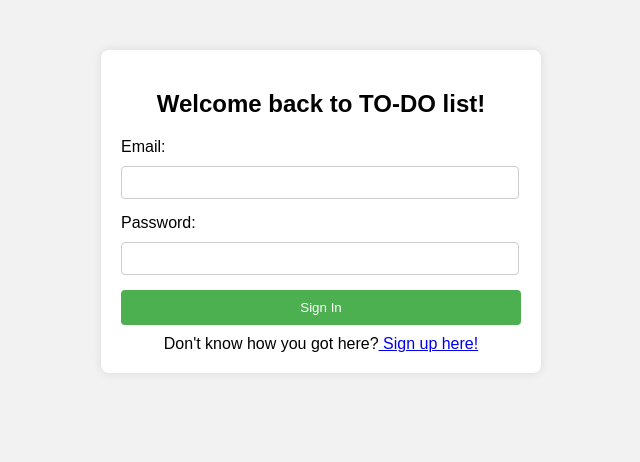
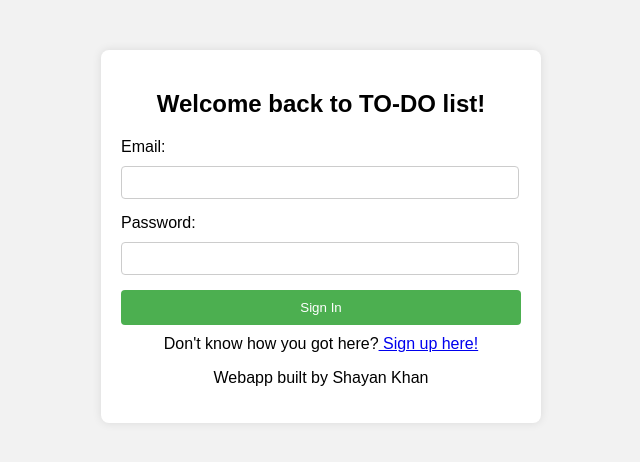
Before and after one commit to AinzOoalGown1356/ToDoListWebApp, a plain HTML site: page signin.html in a window 1280 px wide. Shown: the whole page, without its empty margins (319-959 px from the left). Drawn offline with Linux system fonts and the light colour scheme.

Commit message:
Signature added

```diff
--- a/signin.html
+++ b/signin.html
@@ -68,6 +68,7 @@
     </form>
     <div class="signup-link">
         Don't know how you got here?<a href="signup.html"> Sign up here!</a>
+        <p>Webapp built by Shayan Khan</p>
     </div>
 </div>
 <script type="module" src="signin.js"></script>
```
Also changed, not shown: index.html (+1 -0 lines), signup.html (+1 -0 lines).
